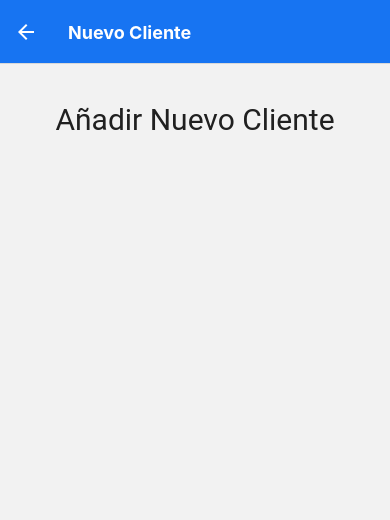
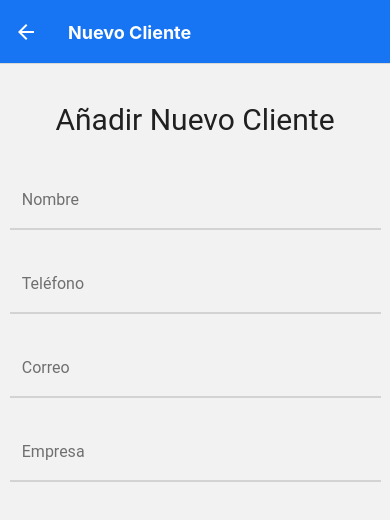
Before and after one commit to estebanmual/crudnative, a React Native app in the folder crudnative/: screen /NuevoCliente in a window 390 px wide. Shown: the top 520 px of the page. Built offline with nearby package versions, Linux system fonts and the light colour scheme.

Commit message:
Add inputs to NuevoCliente

```diff
--- a/crudnative/views/NuevoCliente.js
+++ b/crudnative/views/NuevoCliente.js
@@ -1,16 +1,54 @@
-import React from 'react';
+import React, {useState} from 'react';
 import {View, StyleSheet} from 'react-native';
 import {TextInput, Button, Headline} from 'react-native-paper';
 import globalStyles from '../styles/global';
 
 const NuevoCliente = () => {
+  const [nombre, guardarNombre] = useState('');
+  const [telefono, guardarTelefono] = useState('');
+  const [correo, guardarCorreo] = useState('');
+  const [empresa, guardarEmpresa] = useState('');
+
   return (
     <View style={globalStyles.contenedor}>
       <Headline style={globalStyles.titulo}>Añadir Nuevo Cliente</Headline>
+      <TextInput
+        label="Nombre"
+        placeholder="Esteban"
+        onChangeText={texto => guardarNombre(texto)}
+        value={nombre}
+        style={styles.input}
+      />
+      <TextInput
+        label="Teléfono"
+        placeholder="9999999999"
+        onChangeText={texto => guardarTelefono(texto)}
+        value={telefono}
+        style={styles.input}
+      />
+      <TextInput
+        label="Correo"
+        placeholder="correo@correo.com"
+        onChangeText={texto => guardarCorreo(texto)}
+        value={correo}
+        style={styles.input}
+      />
+      <TextInput
+        label="Empresa"
+        placeholder="Nombre Empresa"
+        onChangeText={texto => guardarEmpresa(texto)}
+        value={empresa}
+        style={styles.input}
+      />
     </View>
   );
 };
 
-const styles = StyleSheet.create({});
+const styles = StyleSheet.create({
+  input: {
+    marginBottom: 20,
+    backgroundColor: 'transparent',
+  },
+});
 
 export default NuevoCliente;
```
